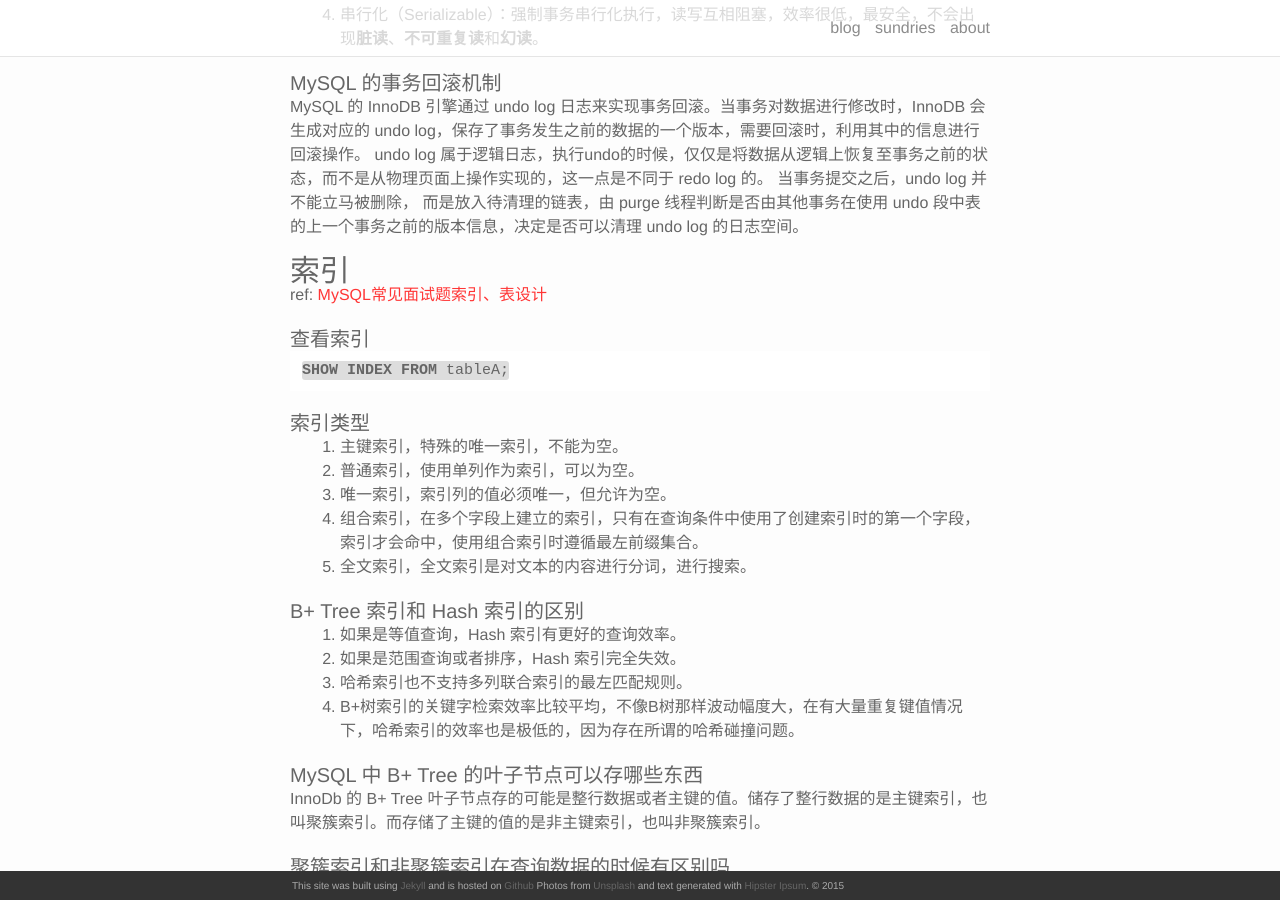
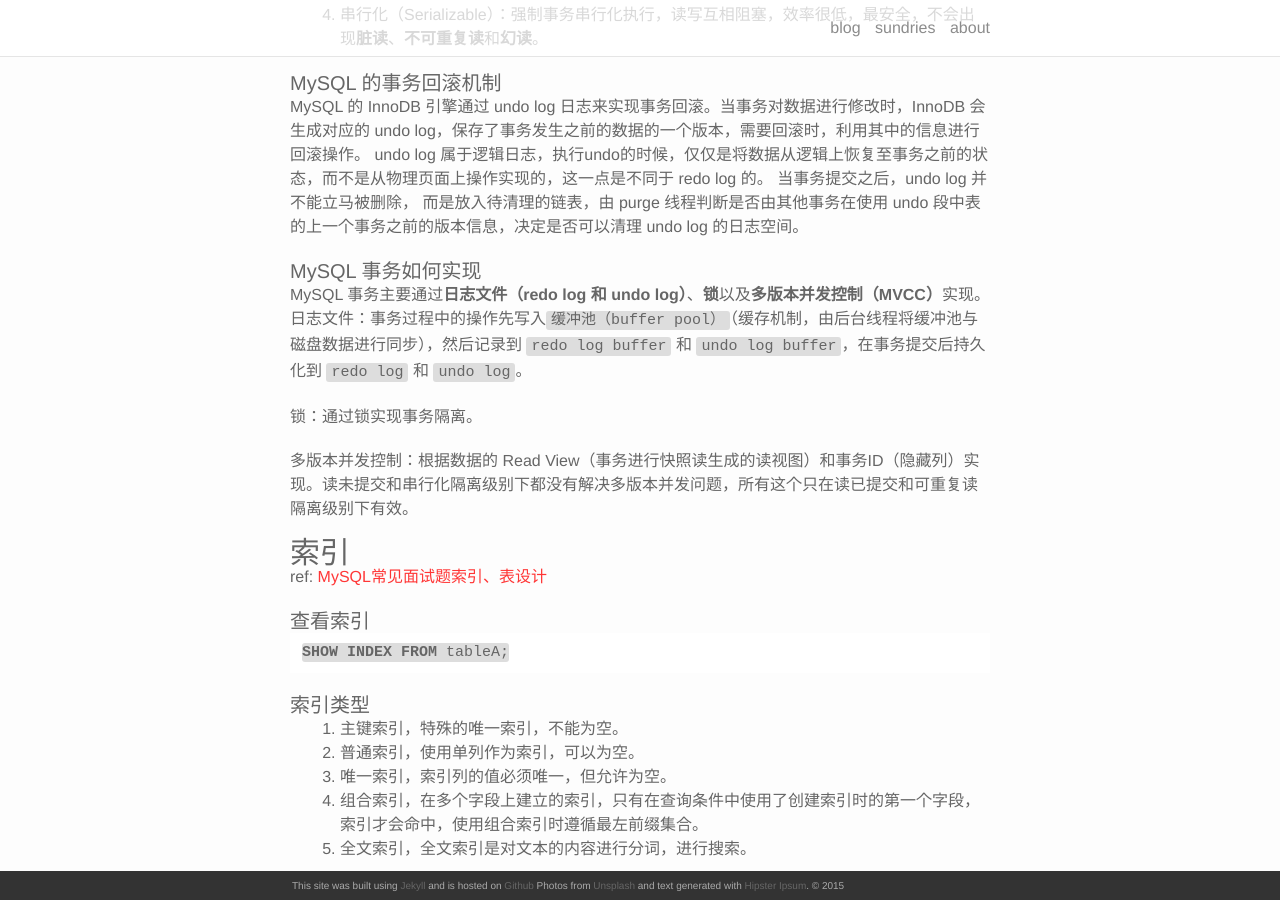
Before and after one commit to akmissxt/blog, a Jekyll site: the page built from _posts/2021-04-05-面试复习.markdown, in a window 1280 px wide and 900 px high, scrolled down 6580 px. Built offline with Jekyll 4.4.1, drawn with Linux system fonts in a browser that asks for light colours; nearby versions of some CDN libraries; our own code applies the rules of GitHub Pages for plain Markdown files.

Commit message:
update(面试复习): MySQL 事务实现

```diff
--- a/_posts/2021-04-05-面试复习.markdown
+++ b/_posts/2021-04-05-面试复习.markdown
@@ -240,6 +240,14 @@ MySQL 的 InnoDB 引擎通过 undo log 日志来实现事务回滚。当事务
 undo log 属于逻辑日志，执行undo的时候，仅仅是将数据从逻辑上恢复至事务之前的状态，而不是从物理页面上操作实现的，这一点是不同于 redo log 的。
 当事务提交之后，undo log 并不能立马被删除， 而是放入待清理的链表，由 purge 线程判断是否由其他事务在使用 undo 段中表的上一个事务之前的版本信息，决定是否可以清理 undo log 的日志空间。
 
+#### MySQL 事务如何实现
+MySQL 事务主要通过**日志文件（redo log 和 undo log）**、**锁**以及**多版本并发控制（MVCC）**实现。
+日志文件：事务过程中的操作先写入`缓冲池（buffer pool）`（缓存机制，由后台线程将缓冲池与磁盘数据进行同步），然后记录到 `redo log buffer` 和 `undo log buffer`，在事务提交后持久化到 `redo log` 和 `undo log`。
+
+锁：通过锁实现事务隔离。
+
+多版本并发控制：根据数据的 Read View（事务进行快照读生成的读视图）和事务ID（隐藏列）实现。读未提交和串行化隔离级别下都没有解决多版本并发问题，所有这个只在读已提交和可重复读隔离级别下有效。
+
 
 ### 索引
 
```
